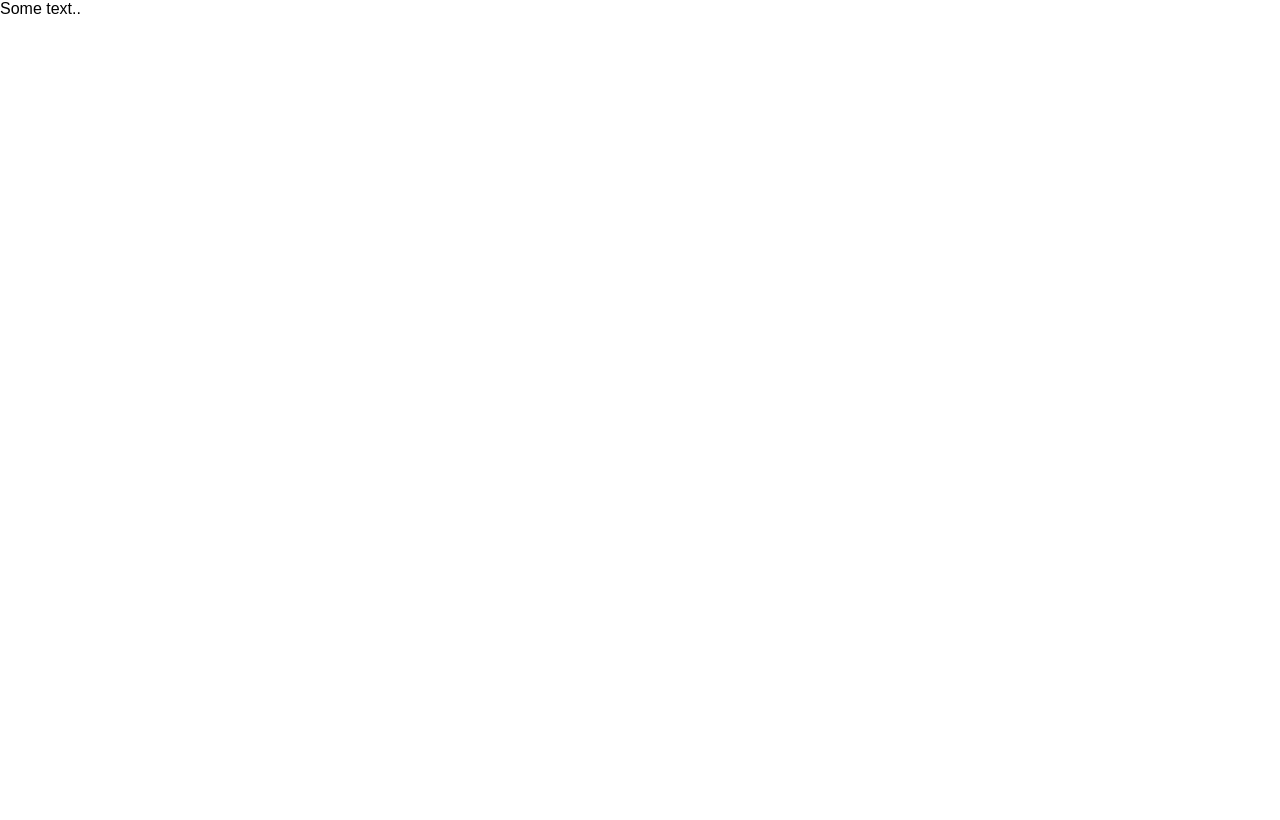
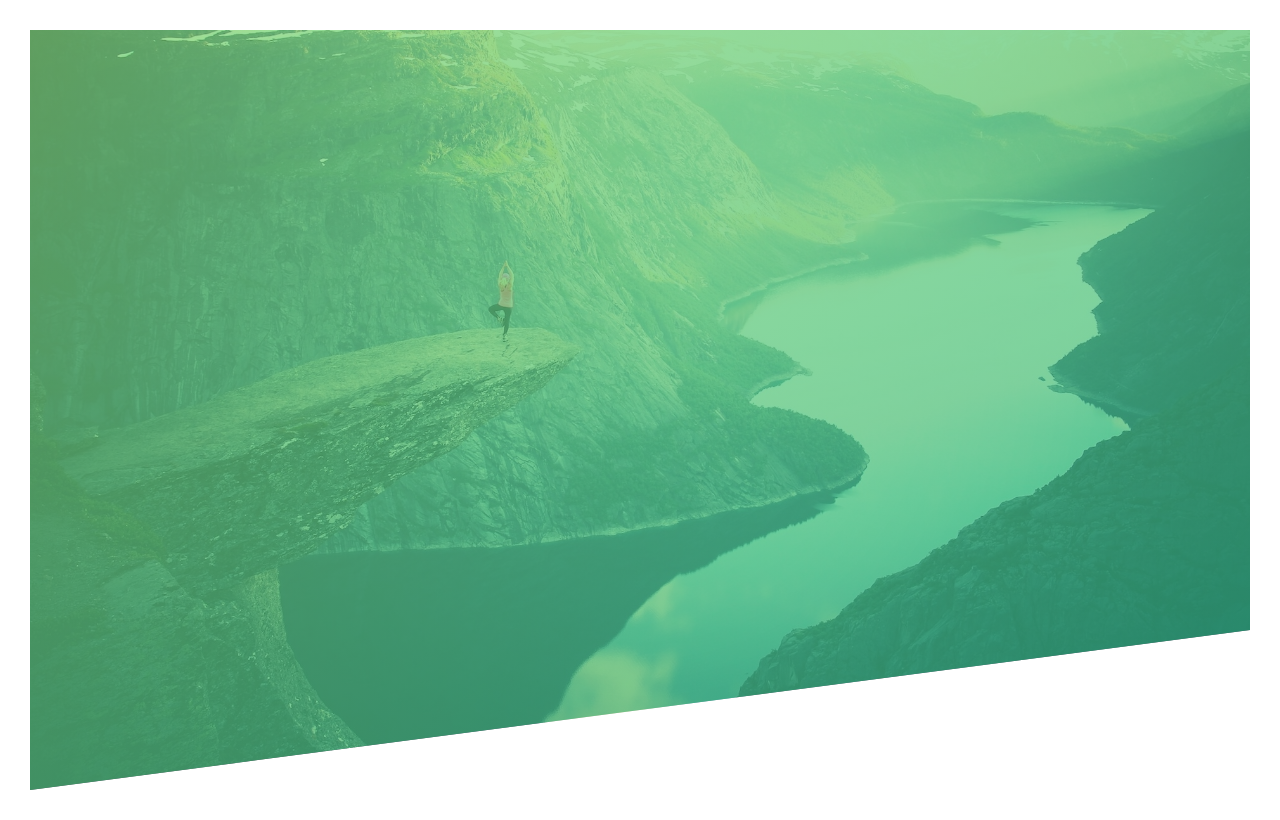
Before and after one commit to Harkindey/Natours-React, a React (Create React App) app: page / in a window 1280 px wide. Built offline with nearby package versions, Linux system fonts and the light colour scheme.

Commit message:
Building the header

```diff
--- a/src/App.js
+++ b/src/App.js
@@ -6,7 +6,7 @@ class App extends Component {
   render() {
     return (
         <header className="header">
-          Some text..
+
         </header>
     );
   }
--- a/src/css/App.css
+++ b/src/css/App.css
@@ -1,10 +1,3 @@
-/*
-COLORS:
-
-Light green: #7ed56f
-Medium green: #55c57a
-Dark green: #28b485
-
 /*
 COLORS:
 
@@ -19,3 +12,25 @@ Dark green: #28b485
   padding: 0px;
   box-sizing: border-box;
 }
+
+body {
+  font-family: "Lato", sans-serif;
+  font-weight: 400;
+  font-size: 16px;
+  line-height: 1.7;
+  color: '#777';
+  padding: 30px;
+}
+
+.header{
+  height: 95vh;
+  background-image: linear-gradient(
+      to right bottom,
+      rgba(126, 213, 111, 0.7),
+      rgba(40, 180, 133, 0.7)
+      ),
+    url(../img/hero.jpg);
+  background-size: cover;
+  background-position: top;
+  clip-path: polygon(0 0,100% 0,100% 75vh,0 100%)
+}
```
